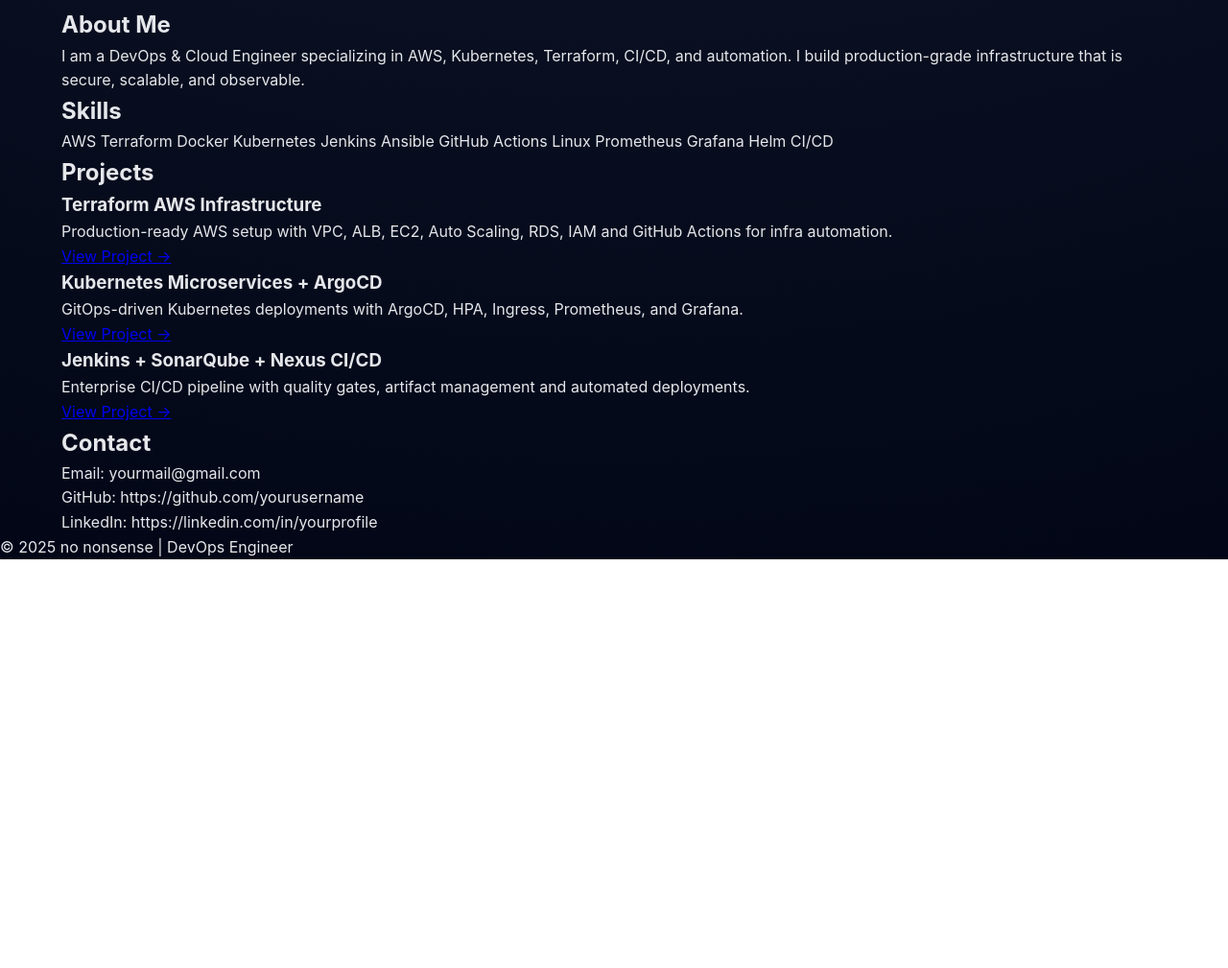
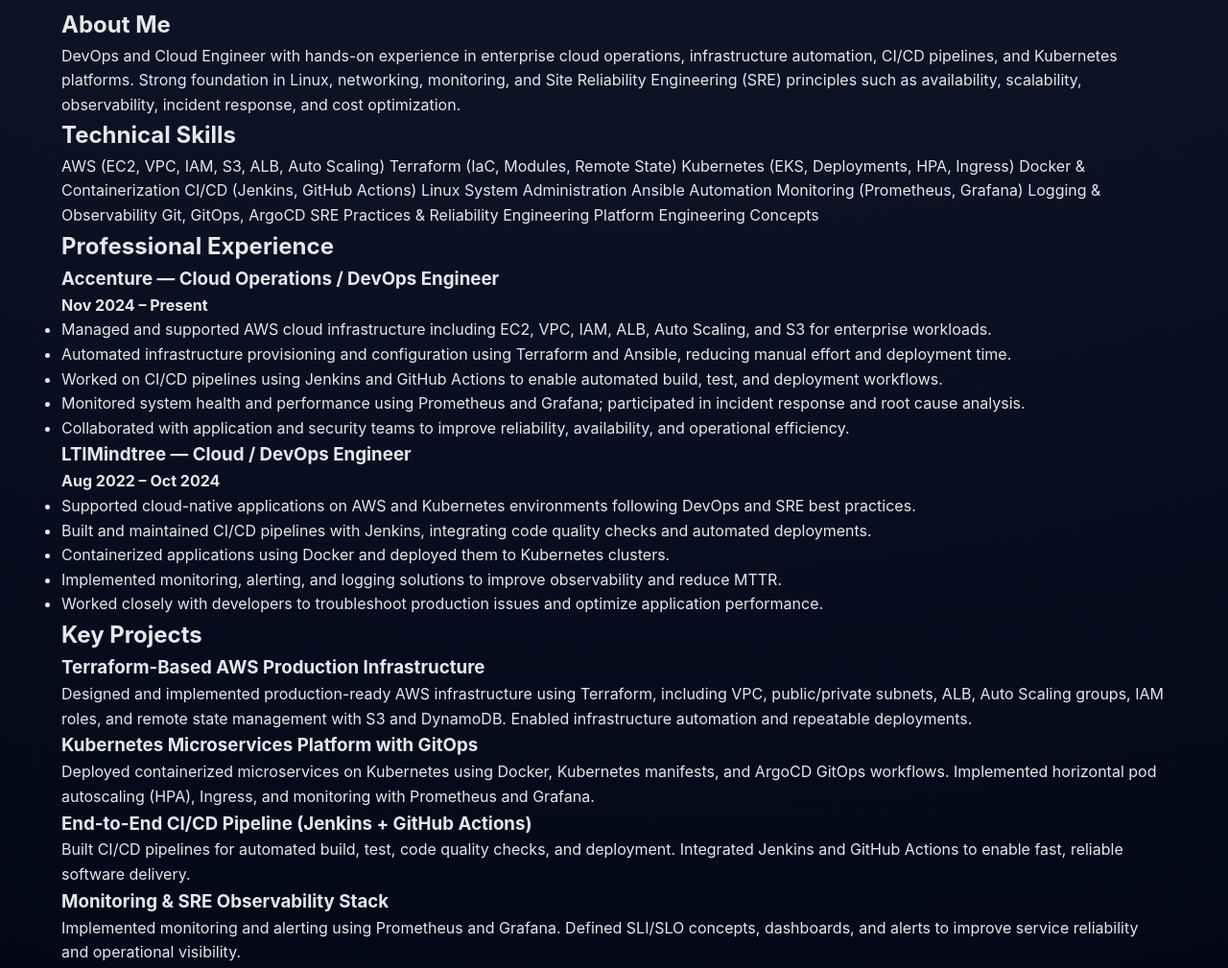
Before and after one commit to deepamchavhan/portfolio, a plain HTML site: page index.html in a window 1280 px wide. Shown: the part 1758-2767 px from the top of the page at 96% size. Before the commit the page ends 2341 px from the top, so only its background shows below. Drawn offline with Linux system fonts and the light colour scheme.

Commit message:
Revise personal branding and professional details
Updated personal branding and professional details in the HTML file, including title, meta descriptions, skills, experience, and contact information.

```diff
--- a/index.html
+++ b/index.html
@@ -1,40 +1,46 @@
 <!DOCTYPE html>
 <html lang="en">
+
 <head>
   <meta charset="UTF-8" />
   <meta name="viewport" content="width=device-width, initial-scale=1.0" />
-  <title>no nonsense | DevOps Engineer</title>
+  <title>Deepam Chavhan | DevOps • Cloud • SRE • Platform Engineer</title>
 
-  <link rel="stylesheet" href="style.css" />
-  <script defer src="script.js"></script>
+  <!-- ATS + SEO -->
+  <meta name="description"
+    content="DevOps Engineer with experience in AWS, Terraform, Kubernetes, CI/CD, SRE practices, cloud automation, monitoring, and platform engineering.">
+  <meta name="keywords"
+    content="DevOps Engineer, Cloud Engineer, SRE, Platform Engineer, AWS, Terraform, Kubernetes, Jenkins, GitHub Actions, CI/CD, Linux, Ansible, Prometheus, Grafana">
+
+  <link rel="stylesheet" href="style.css">
 </head>
 
 <body>
-  <!-- NAVBAR -->
+
   <header>
-    <div class="logo">no nonsense</div>
+    <div class="logo">Deepam Chavhan</div>
     <nav>
       <a href="#about">About</a>
       <a href="#skills">Skills</a>
+      <a href="#experience">Experience</a>
       <a href="#projects">Projects</a>
       <a href="#contact">Contact</a>
     </nav>
-    <button class="toggle-btn">🌙</button>
   </header>
 
   <!-- HERO -->
   <section class="hero">
     <div class="hero-text">
-      <h1>DevOps Engineer</h1>
+      <h1>DevOps • Cloud • SRE • Platform Engineer</h1>
       <p>
-        I architect scalable cloud systems, automate deployments,
-        and build reliable CI/CD pipelines.
+        I design, automate, and operate scalable cloud platforms using AWS,
+        Kubernetes, Terraform, and CI/CD pipelines with a strong focus on
+        reliability, security, and performance.
       </p>
-      <a href="#projects" class="btn">Explore My Work →</a>
     </div>
 
     <div class="hero-image">
-      <img src="profile.jpg" alt="DevOps Engineer Photo" />
+      <img src="profile.jpg" alt="Deepam Chavhan DevOps Engineer">
     </div>
   </section>
 
@@ -42,73 +48,124 @@
   <section id="about" class="section">
     <h2>About Me</h2>
     <p>
-      I am a DevOps & Cloud Engineer specializing in AWS, Kubernetes,
-      Terraform, CI/CD, and automation. I build production-grade
-      infrastructure that is secure, scalable, and observable.
+      DevOps and Cloud Engineer with hands-on experience in enterprise cloud
+      operations, infrastructure automation, CI/CD pipelines, and Kubernetes
+      platforms. Strong foundation in Linux, networking, monitoring, and
+      Site Reliability Engineering (SRE) principles such as availability,
+      scalability, observability, incident response, and cost optimization.
     </p>
   </section>
 
   <!-- SKILLS -->
   <section id="skills" class="section">
-    <h2>Skills</h2>
+    <h2>Technical Skills</h2>
     <div class="skills">
-      <span>AWS</span>
-      <span>Terraform</span>
-      <span>Docker</span>
-      <span>Kubernetes</span>
-      <span>Jenkins</span>
-      <span>Ansible</span>
-      <span>GitHub Actions</span>
-      <span>Linux</span>
-      <span>Prometheus</span>
-      <span>Grafana</span>
-      <span>Helm</span>
-      <span>CI/CD</span>
+      <span>AWS (EC2, VPC, IAM, S3, ALB, Auto Scaling)</span>
+      <span>Terraform (IaC, Modules, Remote State)</span>
+      <span>Kubernetes (EKS, Deployments, HPA, Ingress)</span>
+      <span>Docker & Containerization</span>
+      <span>CI/CD (Jenkins, GitHub Actions)</span>
+      <span>Linux System Administration</span>
+      <span>Ansible Automation</span>
+      <span>Monitoring (Prometheus, Grafana)</span>
+      <span>Logging & Observability</span>
+      <span>Git, GitOps, ArgoCD</span>
+      <span>SRE Practices & Reliability Engineering</span>
+      <span>Platform Engineering Concepts</span>
+    </div>
+  </section>
+
+  <!-- EXPERIENCE -->
+  <section id="experience" class="section">
+    <h2>Professional Experience</h2>
+
+    <div class="project">
+      <h3>Accenture — Cloud Operations / DevOps Engineer</h3>
+      <p><strong>Nov 2024 – Present</strong></p>
+      <ul>
+        <li>Managed and supported AWS cloud infrastructure including EC2, VPC, IAM, ALB, Auto Scaling, and S3 for
+          enterprise workloads.</li>
+        <li>Automated infrastructure provisioning and configuration using Terraform and Ansible, reducing manual effort
+          and deployment time.</li>
+        <li>Worked on CI/CD pipelines using Jenkins and GitHub Actions to enable automated build, test, and deployment
+          workflows.</li>
+        <li>Monitored system health and performance using Prometheus and Grafana; participated in incident response and
+          root cause analysis.</li>
+        <li>Collaborated with application and security teams to improve reliability, availability, and operational
+          efficiency.</li>
+      </ul>
+    </div>
+
+    <div class="project">
+      <h3>LTIMindtree — Cloud / DevOps Engineer</h3>
+      <p><strong>Aug 2022 – Oct 2024</strong></p>
+      <ul>
+        <li>Supported cloud-native applications on AWS and Kubernetes environments following DevOps and SRE best
+          practices.</li>
+        <li>Built and maintained CI/CD pipelines with Jenkins, integrating code quality checks and automated
+          deployments.</li>
+        <li>Containerized applications using Docker and deployed them to Kubernetes clusters.</li>
+        <li>Implemented monitoring, alerting, and logging solutions to improve observability and reduce MTTR.</li>
+        <li>Worked closely with developers to troubleshoot production issues and optimize application performance.</li>
+      </ul>
     </div>
   </section>
 
   <!-- PROJECTS -->
   <section id="projects" class="section">
-    <h2>Projects</h2>
+    <h2>Key Projects</h2>
 
     <div class="project">
-      <h3>Terraform AWS Infrastructure</h3>
+      <h3>Terraform-Based AWS Production Infrastructure</h3>
       <p>
-        Production-ready AWS setup with VPC, ALB, EC2, Auto Scaling,
-        RDS, IAM and GitHub Actions for infra automation.
+        Designed and implemented production-ready AWS infrastructure using
+        Terraform, including VPC, public/private subnets, ALB, Auto Scaling
+        groups, IAM roles, and remote state management with S3 and DynamoDB.
+        Enabled infrastructure automation and repeatable deployments.
       </p>
-      <a href="#">View Project →</a>
     </div>
 
     <div class="project">
-      <h3>Kubernetes Microservices + ArgoCD</h3>
+      <h3>Kubernetes Microservices Platform with GitOps</h3>
       <p>
-        GitOps-driven Kubernetes deployments with ArgoCD,
-        HPA, Ingress, Prometheus, and Grafana.
+        Deployed containerized microservices on Kubernetes using Docker,
+        Kubernetes manifests, and ArgoCD GitOps workflows. Implemented
+        horizontal pod autoscaling (HPA), Ingress, and monitoring with
+        Prometheus and Grafana.
       </p>
-      <a href="#">View Project →</a>
     </div>
 
     <div class="project">
-      <h3>Jenkins + SonarQube + Nexus CI/CD</h3>
+      <h3>End-to-End CI/CD Pipeline (Jenkins + GitHub Actions)</h3>
       <p>
-        Enterprise CI/CD pipeline with quality gates,
-        artifact management and automated deployments.
+        Built CI/CD pipelines for automated build, test, code quality checks,
+        and deployment. Integrated Jenkins and GitHub Actions to enable fast,
+        reliable software delivery.
       </p>
-      <a href="#">View Project →</a>
+    </div>
+
+    <div class="project">
+      <h3>Monitoring & SRE Observability Stack</h3>
+      <p>
+        Implemented monitoring and alerting using Prometheus and Grafana.
+        Defined SLI/SLO concepts, dashboards, and alerts to improve service
+        reliability and operational visibility.
+      </p>
     </div>
   </section>
 
   <!-- CONTACT -->
   <section id="contact" class="section">
     <h2>Contact</h2>
-    <p>Email: yourmail@gmail.com</p>
-    <p>GitHub: https://github.com/yourusername</p>
-    <p>LinkedIn: https://linkedin.com/in/yourprofile</p>
+    <p>Email: deepam.chavhan@email.com</p>
+    <p>GitHub: https://github.com/deepamchavhan</p>
+    <p>LinkedIn: https://linkedin.com/in/deepamchavhan</p>
   </section>
 
   <footer>
-    © 2025 no nonsense | DevOps Engineer
+    © 2025 Deepam Chavhan | DevOps • Cloud • SRE • Platform Engineer
   </footer>
+
 </body>
+
 </html>
```
